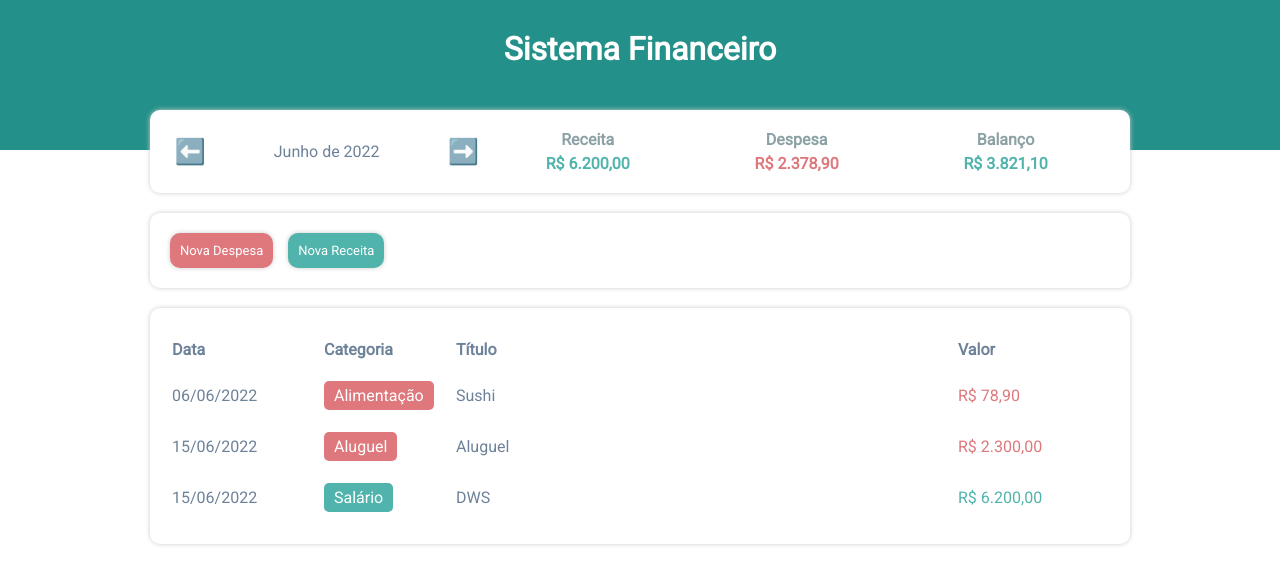
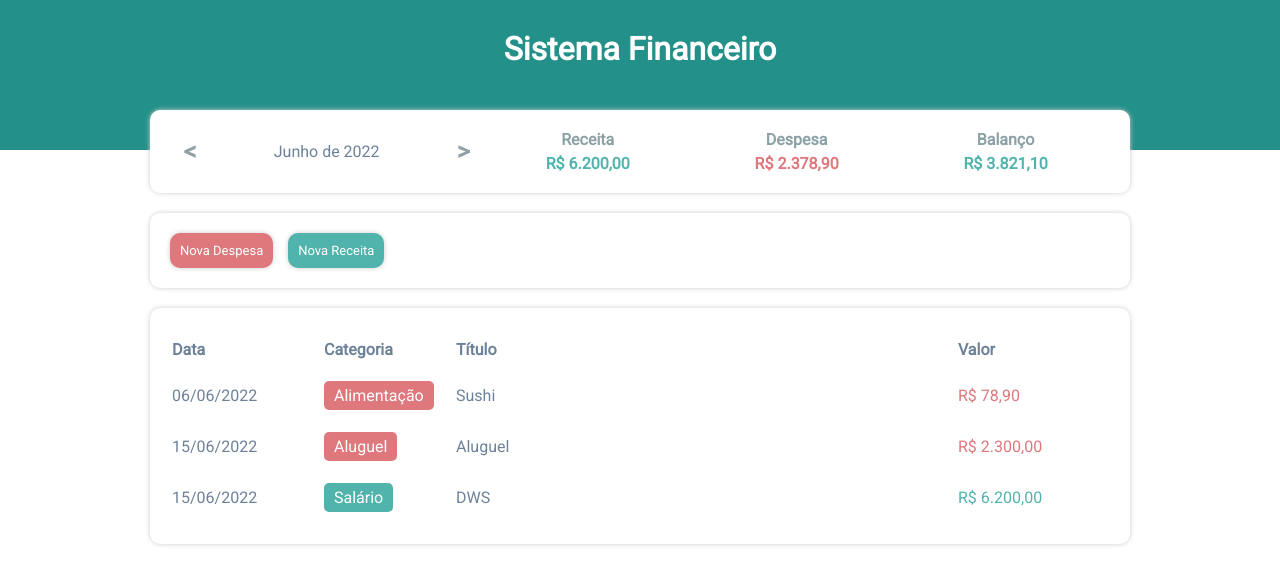
Before and after one commit to wmfariadev/finance-monitor, a React (Create React App) app: page / in a window 1280 px wide. Shown: the top 584 px of the page. Built offline with nearby package versions, Linux system fonts and the light colour scheme.

Commit message:
Modificação de ícone

```diff
--- a/src/components/InfoArea/index.tsx
+++ b/src/components/InfoArea/index.tsx
@@ -29,9 +29,9 @@ export const InfoArea = ({ currentMonth, onMonthChange, income, expense }: Props
     <Container>
 
       <MonthArea>
-        <MonthArrow onClick={handlePrevMonth}>⬅️</MonthArrow>
+        <MonthArrow onClick={handlePrevMonth}>{"<"}</MonthArrow>
         <MonthTitle>{formatCurrentMonth(currentMonth)}</MonthTitle>
-        <MonthArrow onClick={handleNextMonth}>➡️</MonthArrow>
+        <MonthArrow onClick={handleNextMonth}>{">"}</MonthArrow>
       </MonthArea>
 
       <ResumeArea>
--- a/src/components/InfoArea/styles.ts
+++ b/src/components/InfoArea/styles.ts
@@ -20,6 +20,8 @@ export const MonthArrow = styled.div`
   text-align: center;
   font-size: 25px;
   cursor: pointer;
+  font-weight: bold;
+  color: #90A1A5
 `
 
 export const MonthTitle = styled.div`
```
